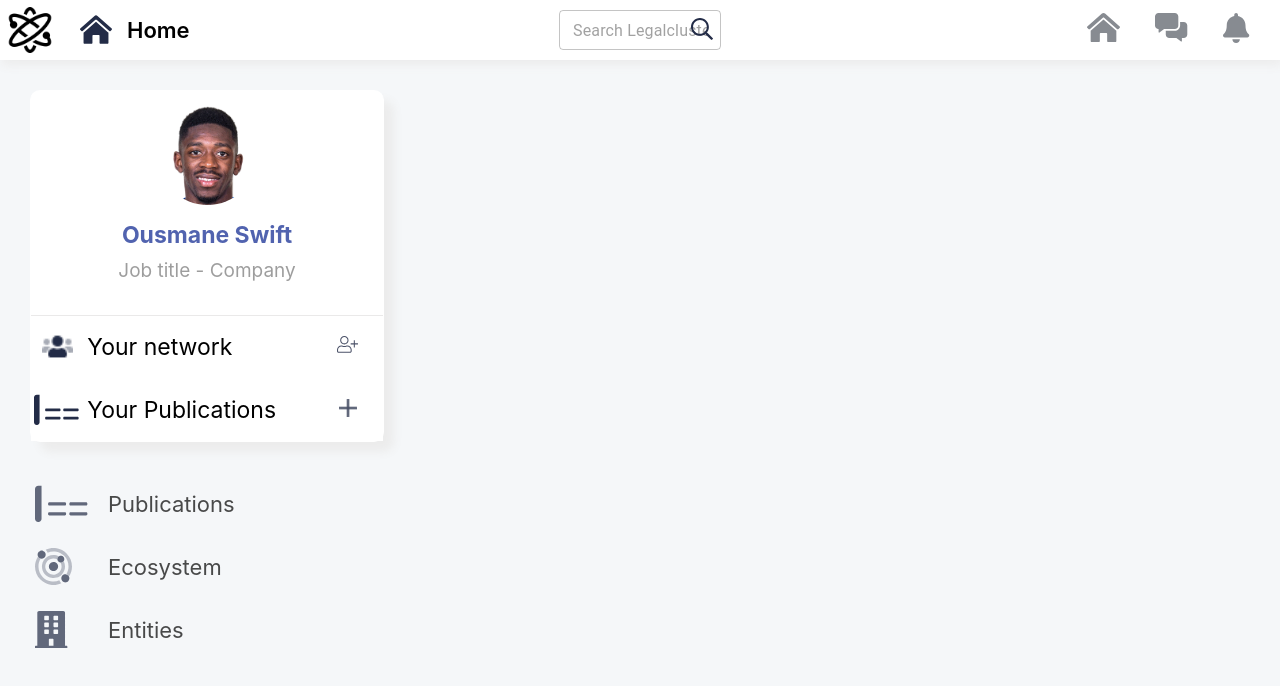
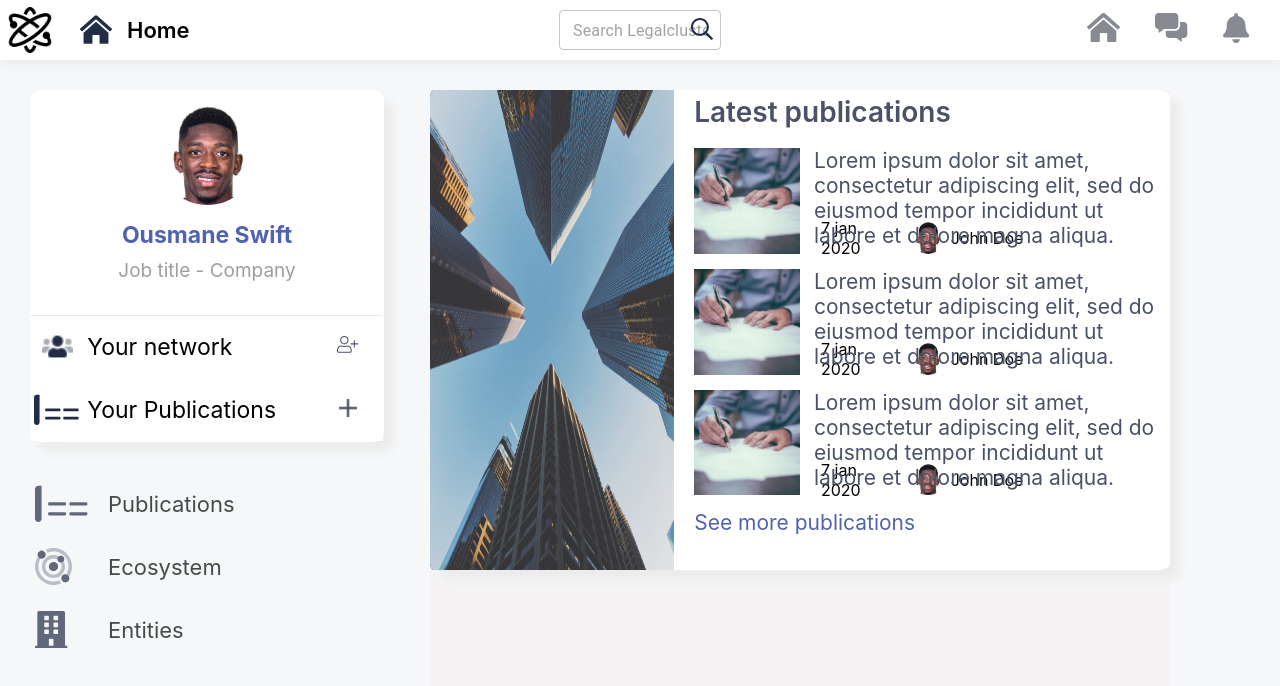
Before and after one commit to MateuszK0s/FE_my-app, a React (Create React App) app: page / in a window 1280 px wide. Shown: the top 686 px of the page. Built offline with nearby package versions, Linux system fonts and the light colour scheme.

Commit message:
Latest publications bar finished

```diff
--- a/src/App.tsx
+++ b/src/App.tsx
@@ -3,6 +3,13 @@ import logo from './logo.svg';
 import './index.css';
 import TopBar from './components/topbar/topbar'
 import SideBar from './components/sidebar/SideBar'
+import MainContainer from './components/mainContainer/MainContainer';
+import styled from 'styled-components';
+
+const Container = styled.div`
+  display: flex;
+  flex-direction: row;
+`;
 
 function App() {
   return (
@@ -11,7 +18,15 @@ function App() {
 
       <TopBar/>
 
-      <SideBar/>
+      <Container>
+
+        <SideBar/>
+
+        <MainContainer/>
+
+      </Container>
+
+
 
     </div>
   );
--- /dev/null
+++ b/src/components/mainContainer/MainContainer.tsx
@@ -0,0 +1,26 @@
+import React from 'react';
+import ReactDOM from 'react-dom';
+import styled from 'styled-components';
+import Icon from '../shared/Icon';
+import MainPublication from './elements/MainPublication'
+
+const Container = styled.div`
+    margin-top: 30px;
+    margin-right: 110px;
+    margin-left: 30px;
+    background-color:#f5f3f3;
+    height: 100vh;
+    width: 100%;
+`;
+
+const MainContainer = () => {
+    return(
+        <Container>
+
+            <MainPublication/>
+
+        </Container>
+    )
+}
+
+export default MainContainer;
--- /dev/null
+++ b/src/components/mainContainer/elements/MainPublication.tsx
@@ -0,0 +1,40 @@
+import React from 'react';
+import ReactDOM from 'react-dom';
+import styled from 'styled-components';
+import PublicationRightSide from './PublicationRightSide';
+
+const Container = styled.div`
+    background-color:white;
+    border-radius: 1.5%;
+    box-shadow: 10px 10px 10px #ECECEC;
+    height: 480px;
+    width: 100%;
+`;
+
+const LeftSide = styled.div`
+    float:left;
+    background-color: #4b5268;
+    width: 33%;
+    height: 100%;
+    border-radius: 1.5% 0% 0% 1.5%;
+    img{
+        width: 100%;
+        height: 100%;
+        border-radius: 1.5% 0% 0% 1.5%;
+        image-rendering: linear-gradient(#e66465, #9198e5);
+    }
+`;
+
+const MainPublication = () => {
+    return(
+        <Container>
+
+            <LeftSide><img src="/images/mpublication.jpg"/></LeftSide>
+
+            <PublicationRightSide/>
+
+        </Container>
+    )
+}
+
+export default MainPublication;
--- /dev/null
+++ b/src/components/mainContainer/elements/PublicationRightSide.tsx
@@ -0,0 +1,53 @@
+import React from 'react';
+import ReactDOM from 'react-dom';
+import styled from 'styled-components';
+import PublicationBar from './RightSideElements/PublicationBar'
+// import Colors from '../../../styledHelpers/Colors';
+
+const Container = styled.div`
+    float: left;
+    width: 67%;
+    height: 100%;
+    border-radius: 0% 1.5% 1.5% 0%;
+`;
+
+const TopBar = styled.div`
+    width: 100%;
+    height: 43px;
+    font-size: 28px;
+    font-weight: 600;
+    width: calc(100% - 20px);
+    color: #4b5268;
+    display: flex;
+    align-items: center;
+    margin-left: 20px;
+`;
+
+const BottomBar = styled.div`
+    width: calc(100% - 20px);
+    font-size: 21px;
+    font-weight: 400;
+    margin-left: 20px;
+    color: #5163af;
+    margin-top: 15px;
+`;
+
+const PublicationRightSide = () => {
+    return(
+        <Container>
+
+            <TopBar>Latest publications</TopBar>
+
+            <PublicationBar/>
+
+            <PublicationBar/>
+
+            <PublicationBar/>
+
+            <BottomBar>See more publications</BottomBar>
+
+        </Container>
+    )
+};
+
+export default PublicationRightSide;
--- /dev/null
+++ b/src/components/mainContainer/elements/RightSideElements/PublicationBar.tsx
@@ -0,0 +1,88 @@
+import React from 'react';
+import ReactDOM from 'react-dom';
+import styled from 'styled-components';
+
+const Container = styled.div`
+    height: calc(31% - 43px);
+    width: calc(100% - 20px);
+    margin: 15px 0px 0px 20px;
+`;
+
+const PublicationImage = styled.div`
+    height: 100%;
+    float:left;
+    margin-right: 14px;
+    img{
+        height: 100%;
+    }
+`;
+
+const PublicationName = styled.div`
+    height: 70%;
+    width: 100%;
+    font-size: 21px;
+    color: #4b5268;
+`;
+
+const BottomPublicationBar = styled.div`
+    height: 30%;
+`;
+
+const BottomData = styled.div`
+    float: left;
+    display: flex;
+    flex-direction: row;
+    height: 100%;
+    width: 84px;
+    align-items: center;
+    margin-left: 7px;
+`;
+
+const BottomImage = styled.div`
+    float: left;
+    display: flex;
+    flex-direction: row;
+    height: 100%;
+    align-items: center;
+    img{
+        max-height: 100%;
+        max-width: 100%;
+        border-radius: 50%;
+        margin-left: auto;
+        margin-right: auto;
+    }
+    margin: 0 7px;
+`;
+
+const BottomName = styled.div`
+    float: left;
+    display: flex;
+    flex-direction: row;
+    height: 100%;
+    width: 80px;
+    align-items: center;
+`;
+
+const PublicationBar = () => {
+    return(
+        <Container>
+
+            <PublicationImage><img src="/images/rpublication.jpg"/></PublicationImage>
+
+            <PublicationName>Lorem ipsum dolor sit amet, consectetur adipiscing elit, sed do eiusmod tempor incididunt ut labore et dolore magna aliqua.</PublicationName>
+
+            <BottomPublicationBar>
+
+                <BottomData>7 jan. 2020</BottomData>
+
+                <BottomImage><img src="/icons/dembele.png"/></BottomImage>
+
+                <BottomName>John Doe</BottomName>
+
+            </BottomPublicationBar>
+
+        </Container>
+    )
+}
+
+export default PublicationBar;
--- a/src/components/sidebar/SideBar.tsx
+++ b/src/components/sidebar/SideBar.tsx
@@ -4,7 +4,6 @@ import styled from 'styled-components';
 import Icon from '../shared/Icon';
 import SideMenu from './elements/SideMenu';
 import ProfileBar from './elements/ProfileBar';
-
 
 const Container = styled.div`
     width: 400px;
--- a/src/components/topbar/elements/homemenu.tsx
+++ b/src/components/topbar/elements/homemenu.tsx
@@ -16,6 +16,7 @@ const TempText = styled.div`
     font-weight: 600;
 `;
 
+
 const homeMenu : FC = () =>{
     return(
         <HomeMenu>
--- a/src/styledHelpers/Colors.ts
+++ b/src/styledHelpers/Colors.ts
@@ -1,4 +1,6 @@
 export const Colors = {
     white: '#FFF',
-    black: '#000'
+    black: '#000',
+    owngray: '#4b5268',
+    ownblue: '#5163af'
 }
```
Also changed, not shown: src/components/topbar/elements/searchsection.tsx (+7 -2 lines), public/images/mpublication.jpg (added), public/images/rpublication.jpg (added).
